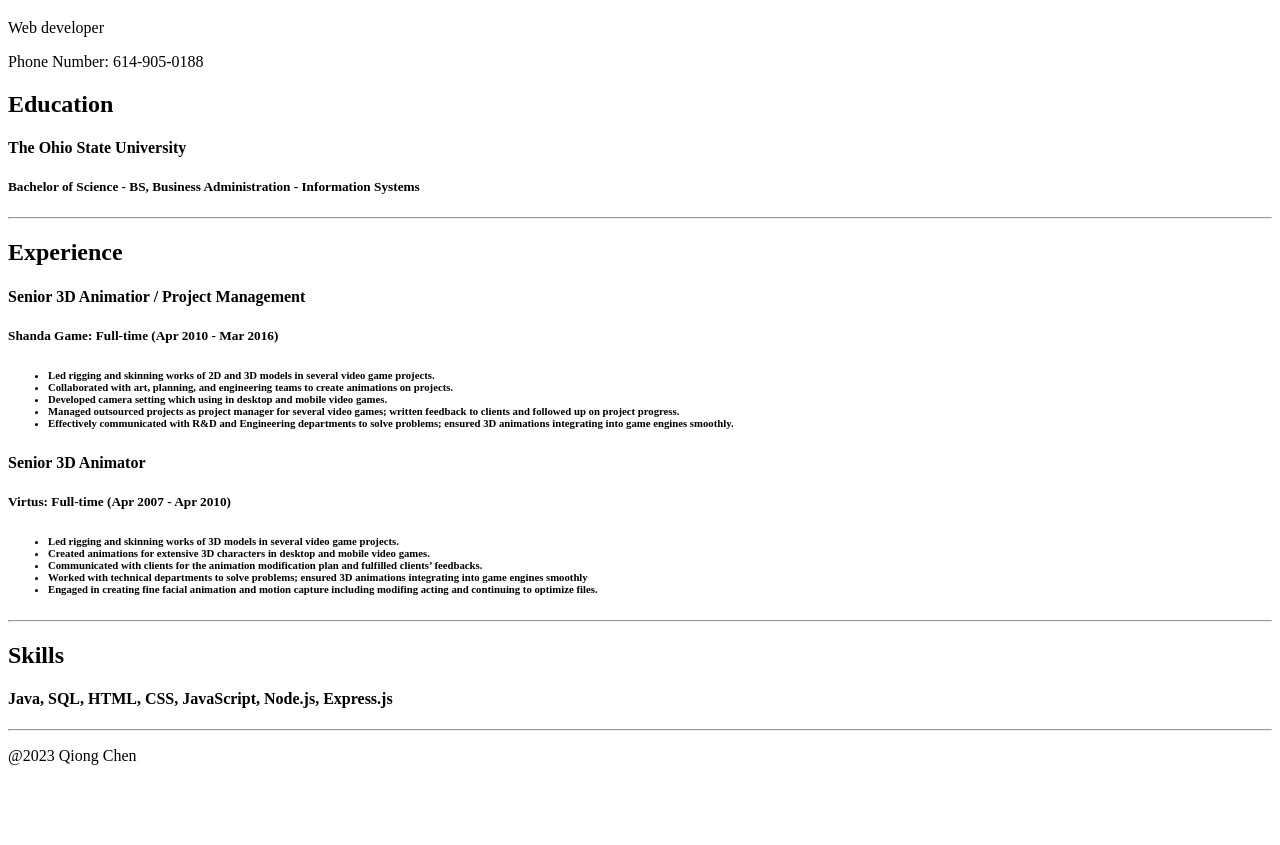
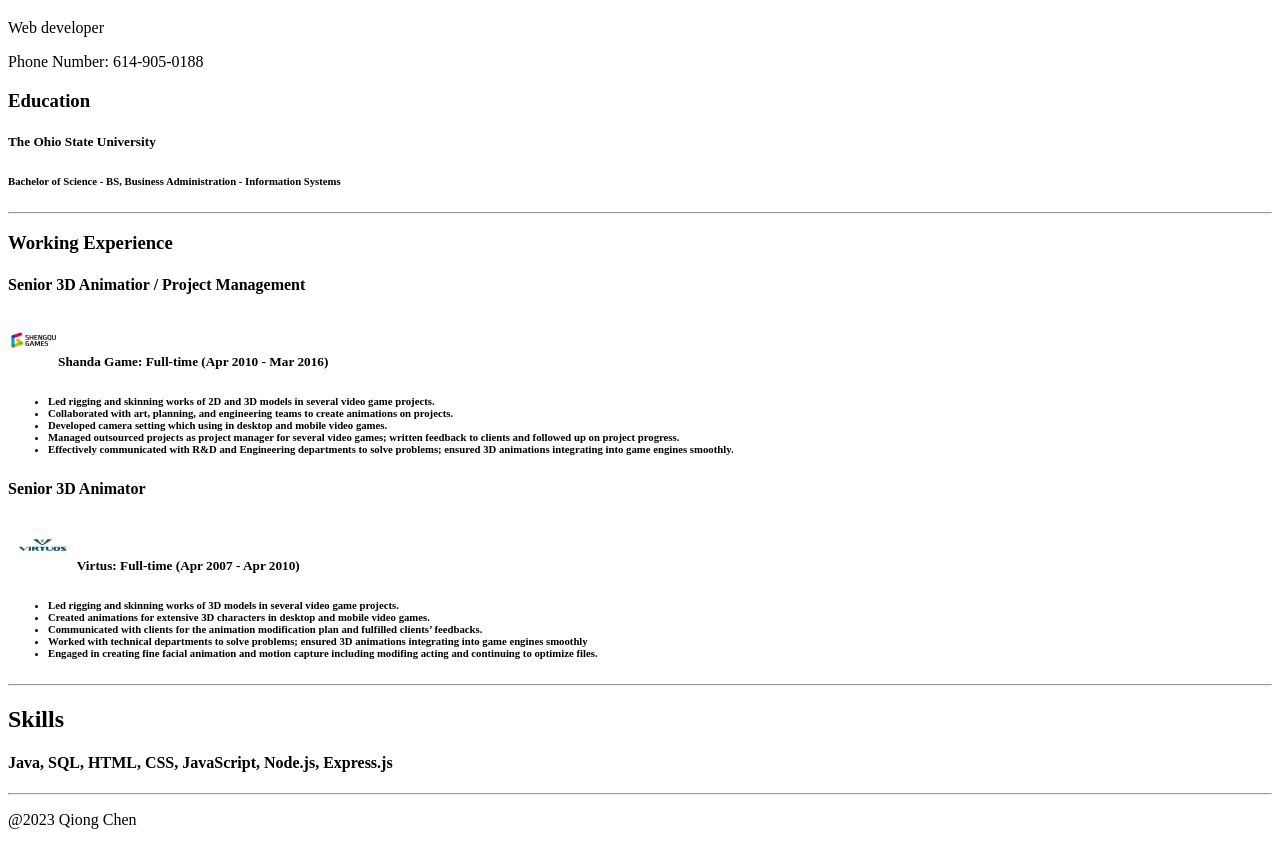
Before and after one commit to Qiong-Chen9854/FrontEndLearningProjects, a plain HTML site: page 4.4 Online Resume/index.html in a window 1280 px wide. Shown: the part 61-906 px from the top of the page. Before the commit the page ends 842 px from the top, so only its background shows below. Drawn offline with Linux system fonts and the light colour scheme.

Commit message:
add-companyLogo

```diff
--- a/4.4 Online Resume/index.html
+++ b/4.4 Online Resume/index.html
@@ -9,14 +9,16 @@
   <h1>Qiong Chen</h1>
   <p>Web developer</p>
   <p>Phone Number: 614-905-0188</p>
-  <h2>Education</h2>
-  <h4>The Ohio State University</h4>
-  <h5>Bachelor of Science - BS, Business Administration - Information Systems</h5>
+  <h3>Education</h3>
+  <h5>The Ohio State University</h5>
+  <h6>Bachelor of Science - BS, Business Administration - Information Systems</h6>
   <hr>
 
-  <h2>Experience</h2>
+  <h3>Working Experience</h3>
   <h4>Senior 3D Animatior / Project Management</h4>
-  <h5>Shanda Game: Full-time      (Apr 2010 - Mar 2016)</h5>
+  <h5><img src="./image/shengQuGame-icon.png" height="50">Shanda Game: Full-time      (Apr 2010 - Mar 2016)</h5>
+
+
   <h6>
   <ul>
     <li>Led rigging and skinning works of 2D and 3D models in several video game projects.</li>
@@ -28,7 +30,7 @@
   </h6>
 
   <h4>Senior 3D Animator</h4>
-  <h5>Virtus: Full-time        (Apr 2007 - Apr 2010)</h5>
+  <h5><img src="./image/virtuos-icon.webp" height="50">Virtus: Full-time        (Apr 2007 - Apr 2010)</h5>
   <h6>
     <ul>
       <li>Led rigging and skinning works of 3D models in several video game projects.</li>
```
Also changed, not shown: 4.4 Online Resume/image/shengQuGame-icon.png (added), 4.4 Online Resume/image/virtuos-icon.webp (added).
